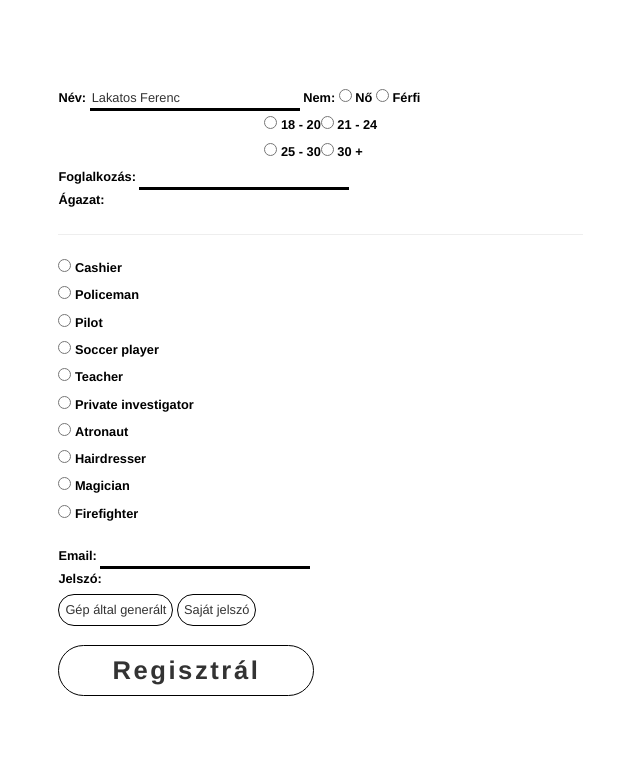
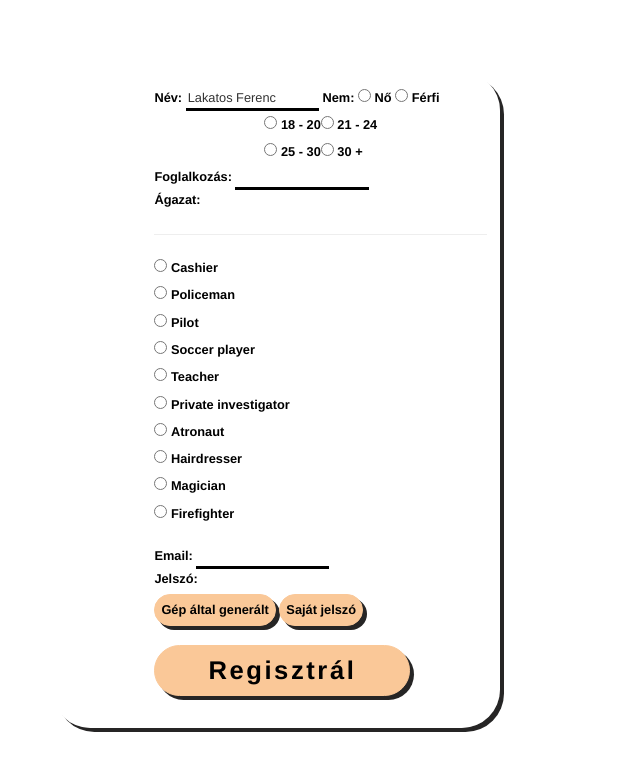
Before and after one commit to Hudi-B/boreDom1013, a plain HTML site: page frontEndHtml/index.html in a window 1280 px wide. Shown: the whole page, without its empty margins (364-1004 px from the left). Drawn offline with nearby package versions, Linux system fonts and the light colour scheme.

Commit message:
shadows and small changes

```diff
--- a/frontEnd/index.css
+++ b/frontEnd/index.css
@@ -11,11 +11,16 @@ body{
   font-size:1vw;
   margin-left: auto;
   margin-right: auto;
-    width: 50vw;
-    background-color: white;
-    border-radius: 6vw;
+  width: 35vw;
+  background-color: rgba(255,255,255,0.36018914401698177);
+  border-radius: 3vw;
   padding-left: 7vw;
+  box-shadow: 4px 4px rgb(38, 37, 37);
 
+}
+hr{
+  margin-top: 0;
+  border:2px solid black;
 }
 
 .age_table{
@@ -32,15 +37,24 @@ label{
 .psw_input{
     display: none;
 }
+.submit_btn{
+  width: 20vw;
+  height:2.5vw;
+  margin-top: 1.5vw;
+  margin-bottom:1.5vw;
+}
 
 .common_btn {        /*width:height == 3:1*/
     width: fit-content;
     height:2.5vw;
     border:none;
-    border:solid 0.15vw black;
+    border:solid 0.15vw rgb(250, 200, 152);
     border-radius:5vw;     /*half as height*/
-    background: none;
+    background: rgb(250, 200, 152);
     font-size: 1vw;
+    box-shadow: 4px 4px rgb(38, 37, 37);
+    font-weight: bold;
+    color:black;
   }
   .common_btn:active {
     background-color: black; /*make this the same as the border color*/
@@ -64,7 +78,6 @@ label{
     background: none;
     border:none;
     border-bottom:solid 0.3vw black;
-
   }
 
   .input_text:focus{    /*while clicked on or writing*/
@@ -72,9 +85,14 @@ label{
     background-color: rgba(0, 0, 0, 1);/*color of the body background*/
   }
 
-  input[type="radio"]{
-
-
+  input[type="radio"]::before{
+    content: "";
+    width: 0.65em;
+    height: 0.65em;
+    border-radius: 50%;
+    transform: scale(0);
+    transition: 120ms transform ease-in-out;
+    box-shadow: inset 1em 1em var(--form-control-color);
   }
 
   .div_big{
```
Lines whose indentation alone changed are shown as unchanged.
